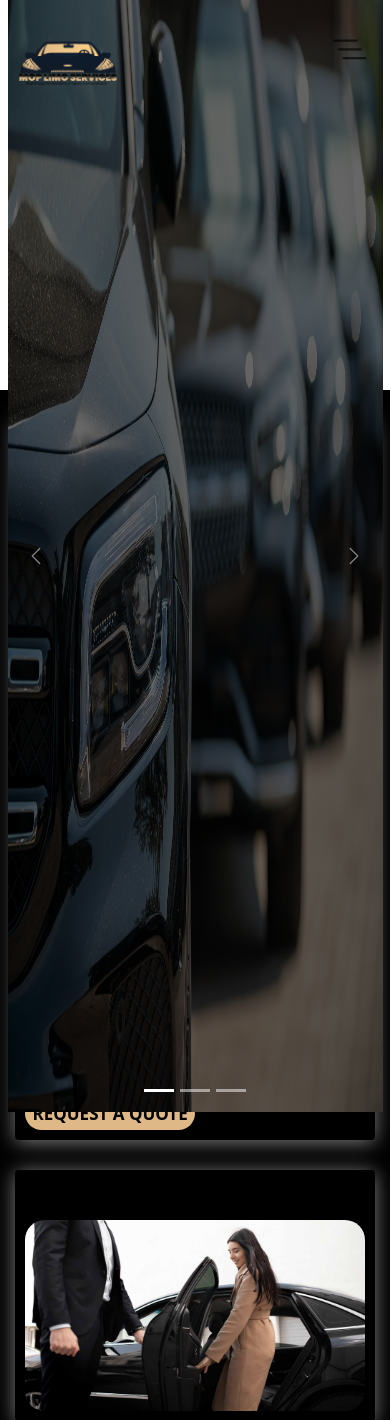
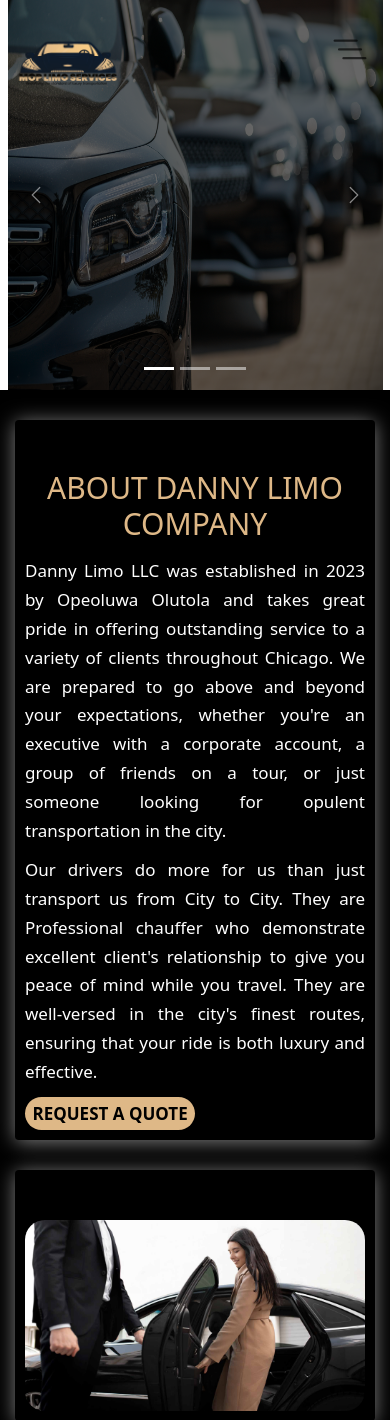
Before and after one commit to tsbproject/mop-limo, a PHP site: page / in a window 390 px wide. Shown: the top 1420 px of the page. Run offline with PHP 8.4, Linux system fonts and the light colour scheme.

Commit message:
[committed]

```diff
--- a/css/style.css
+++ b/css/style.css
@@ -284,6 +284,10 @@ body {
 .carousel-item__img {
   height: 131.7vh;
   filter: brightness(40%); }
+
+@media (max-width: 576px) and (max-width: 576px) {
+  .carousel-item__img {
+    height: 39rem; } }
 
 .section-contact--heading3 {
   font-size: 3rem;
--- a/sass/components/_carousel.scss
+++ b/sass/components/_carousel.scss
@@ -22,6 +22,30 @@
     height: 131.7vh;
     filter: brightness(40%);
 
+
+    @include for-small-phone-only {
+      @media (max-width: 468px) {
+
+       }
+    }
+
+    @include for-phone-only {
+      @media (max-width: 576px) {
+        height: 39rem;
+       }
+    }
+    @include for-tablet-portrait-up {
+      @media (max-width: 768px) {
+
+
+      }
+    }
+    @include for-tablet-landscape-up {
+      @media (max-width: 992px) {
+
+       }
+    }
+
   }
 
 
```
